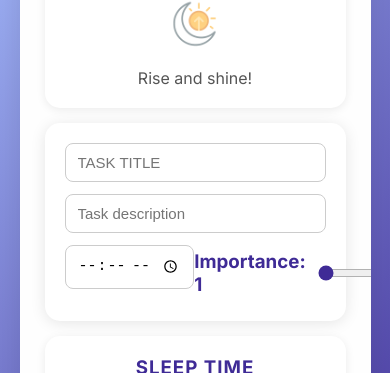
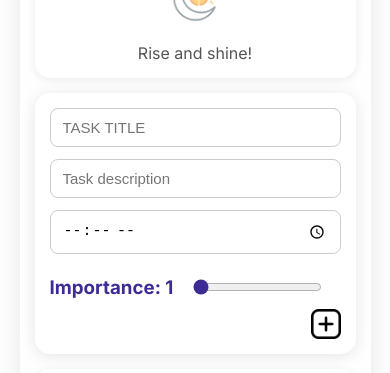
Before and after one commit to iyiinsan5555/MyDailyOrganiser, a plain HTML site: page index.html in a window 390 px wide. Shown: the part 178-551 px from the top of the page. Drawn offline with Linux system fonts and the light colour scheme.

Commit message:
Made it mobile friendly with help of ChatGPT and my touches

```diff
--- a/stylesheet.css
+++ b/stylesheet.css
@@ -7,7 +7,7 @@
 
 body {
     font-family: "Inter", sans-serif;
-    background: linear-gradient(135deg, #a8c0ff, #3f2b96);
+    background: transparent;
     margin: 0;
     padding: 30px 0;
     display: flex;
@@ -64,6 +64,8 @@ p, h3 {
     width: 60px;
     height: 60px;
     margin: 10px 0;
+    max-width: 100%;
+    height: auto;
 }
 
 .wake-up-task p,
@@ -81,17 +83,9 @@ p, h3 {
     box-shadow: 0 2px 15px rgba(0,0,0,0.1);
 }
 
-.add-task input[type="text"] {
+.add-task input[type="text"],
+.add-task input[type="time"] {
     width: 100%;
-    padding: 10px 12px;
-    margin-bottom: 12px;
-    border: 1px solid #ccc;
-    border-radius: 8px;
-    font-size: 15px;
-    outline: none;
-}
-
-.add-task input[type="time"] {
     padding: 10px 12px;
     margin-bottom: 12px;
     border: 1px solid #ccc;
@@ -110,6 +104,8 @@ p, h3 {
     display: flex;
     align-items: center;
     justify-content: space-between;
+    flex-wrap: wrap;
+    gap: 10px;
 }
 
 .flex-row {
@@ -132,7 +128,6 @@ p, h3 {
     width: 35px;
     height: 35px;
     cursor: pointer;
-    margin-left: 10px;
     filter: brightness(1);
 }
 
@@ -241,3 +236,40 @@ p, h3 {
     transform: translateY(-3px);
     box-shadow: 0 4px 15px rgba(0,0,0,0.17);
 }
+
+/* ---------- MOBILE ADJUSTMENTS ---------- */
+@media (max-width: 480px) {
+    .main-container { padding: 15px; }
+
+    .wake-up-task, .sleep-task, .add-task { padding: 15px; }
+
+    .wake-up-task .time,
+    .sleep-task .time {
+        font-size: 2rem;
+    }
+
+    .add-task .row-div {
+        flex-direction: column;
+        align-items: stretch;
+    }
+
+    .flex-row {
+        flex-wrap: wrap;
+        gap: 8px;
+    }
+
+    .plus-icon {
+        width: 30px;
+        height: 30px;
+        align-self: flex-end;
+    }
+
+    .imp-scala {
+        font-size: 0.75rem !important;
+        letter-spacing: 1px !important;
+    }
+
+    .classic-task {
+        padding: 32px 22px ;
+    }
+}
```
